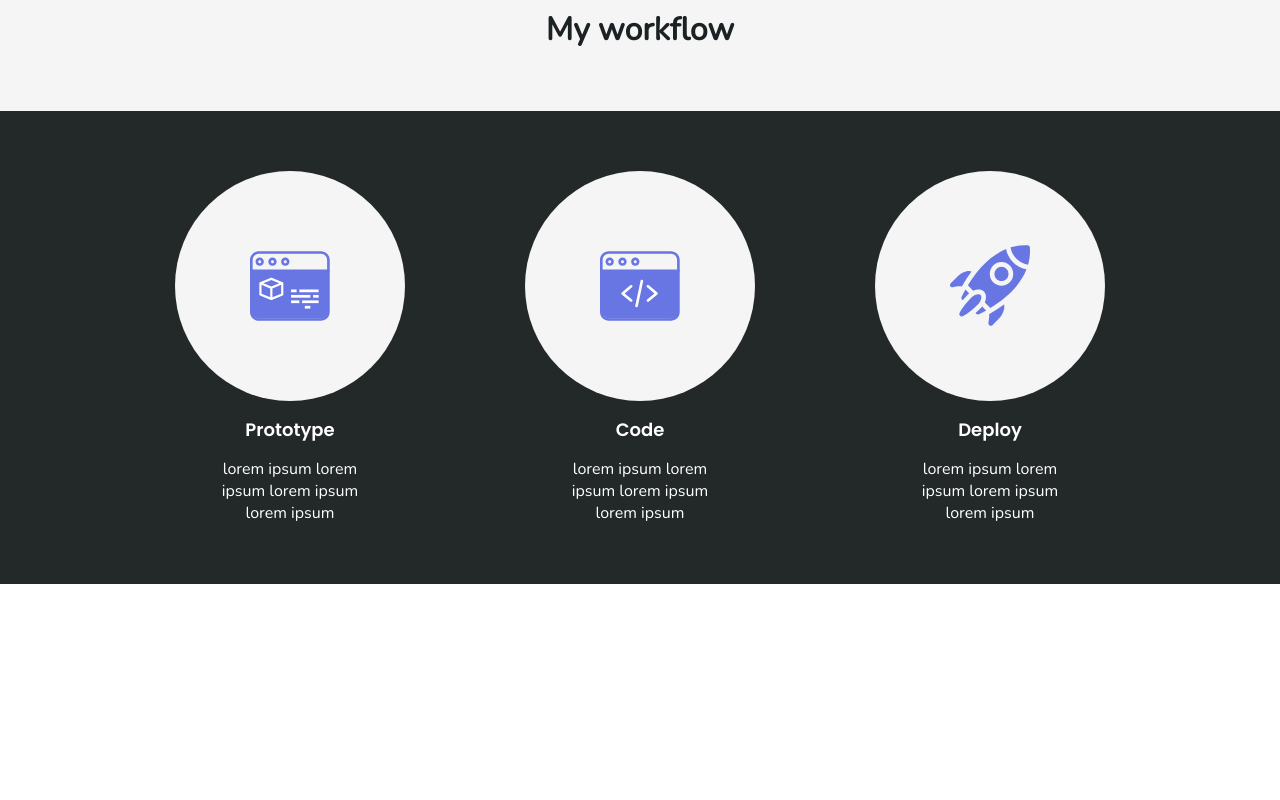
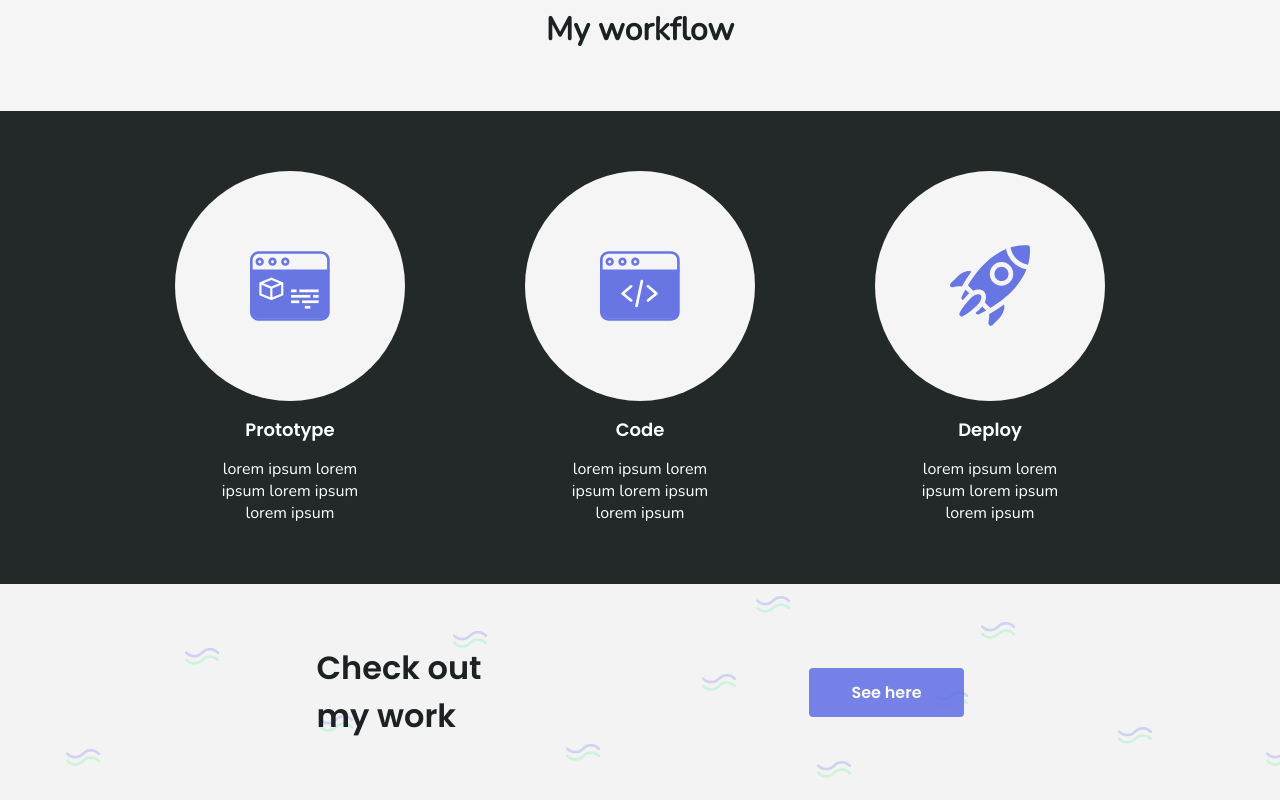
Before and after one commit to vinisaveg/portfolio, a React (Create React App) app: page / in a window 1280 px wide. Shown: the part 1559-2359 px from the top of the page. Before the commit the page ends 2143 px from the top, so only its background shows below. Built offline with nearby package versions, Linux system fonts and the light colour scheme.

Commit message:
mywork section :zap:

```diff
--- a/src/App.tsx
+++ b/src/App.tsx
@@ -5,10 +5,12 @@ import GlobalStyle from './styles/global';
 import theme from './styles/theme/theme';
 
 import { Wrapper } from './styles/shared/Wrapper';
+
 import Header from './components/Header/Header.component';
 import Welcome from './components/Welcome/Welcome.component';
 import Projects from './components/Projects/Projects.component';
 import Workflow from './components/Workflow/Workflow.component';
+import MyWork from './components/MyWork/MyWork.component';
 
 const App: FunctionComponent = () => {
     return (
@@ -29,6 +31,8 @@ const App: FunctionComponent = () => {
                     <Projects />
 
                     <Workflow />
+
+                    <MyWork />
                 </Wrapper>
             </ThemeProvider>
         </>
--- /dev/null
+++ b/src/components/MyWork/MyWork.component.tsx
@@ -0,0 +1,38 @@
+import React, { FunctionComponent } from 'react';
+
+import { Button } from '../../styles/shared/Button';
+import { Text } from '../../styles/shared/Text';
+
+import { MyWorkWrapper } from './styles';
+
+const MyWork: FunctionComponent = () => {
+    return (
+        <MyWorkWrapper
+            width="100%"
+            height="auto"
+            flexDirection="row"
+            flexWrap="wrap"
+            alignItems="center"
+            justifyContent="space-around"
+            backgroundColor="#fafafa"
+            padding={['60px', '160px']}
+        >
+            <Text
+                color="black"
+                fontFamily="secondary"
+                fontSize="title"
+                fontWeight={600}
+                maxWidth={180}
+                className="checkout-text"
+            >
+                Check out my work
+            </Text>
+
+            <Button buttonType="primary" padding={['12px', '42px']}>
+                See here
+            </Button>
+        </MyWorkWrapper>
+    );
+};
+
+export default MyWork;
--- /dev/null
+++ b/src/components/MyWork/styles.ts
@@ -0,0 +1,18 @@
+import styled from 'styled-components';
+
+import { Wrapper } from '../../styles/shared/Wrapper';
+import myWorkBackground from '../../assets/images/mywork-bg.png';
+
+export const MyWorkWrapper = styled(Wrapper)`
+    background-image: url('${myWorkBackground}');
+
+    @media only screen and (max-width: 670px) {
+        padding: 60px 30px;
+        flex-direction: column;
+
+        .checkout-text {
+            text-align: center;
+            margin: 0px 0px 36px 0px;
+        }
+    }
+`;
--- a/src/components/Workflow/Workflow.component.tsx
+++ b/src/components/Workflow/Workflow.component.tsx
@@ -14,7 +14,7 @@ const Workflow: FunctionComponent = () => {
     return (
         <Wrapper
             width="100%"
-            height="60vh"
+            height="auto"
             flexDirection="column"
             alignItems="center"
             justifyContent="flex-start"
--- a/src/styles/shared/Wrapper.ts
+++ b/src/styles/shared/Wrapper.ts
@@ -24,7 +24,8 @@ export const Wrapper = styled(motion.div)<WrapperProps>`
     flex-direction: ${(props) => props.flexDirection};
     justify-content: ${(props) => props.justifyContent};
     align-items: ${(props) => props.alignItems};
+    flex-wrap: ${(props) => props.flexWrap};
     position: relative;
     display: flex;
-    flex-wrap: ${(props) => props.flexWrap};
+    box-sizing: border-box;
 `;
```
Also changed, not shown: src/assets/images/mywork-bg.png (added).
